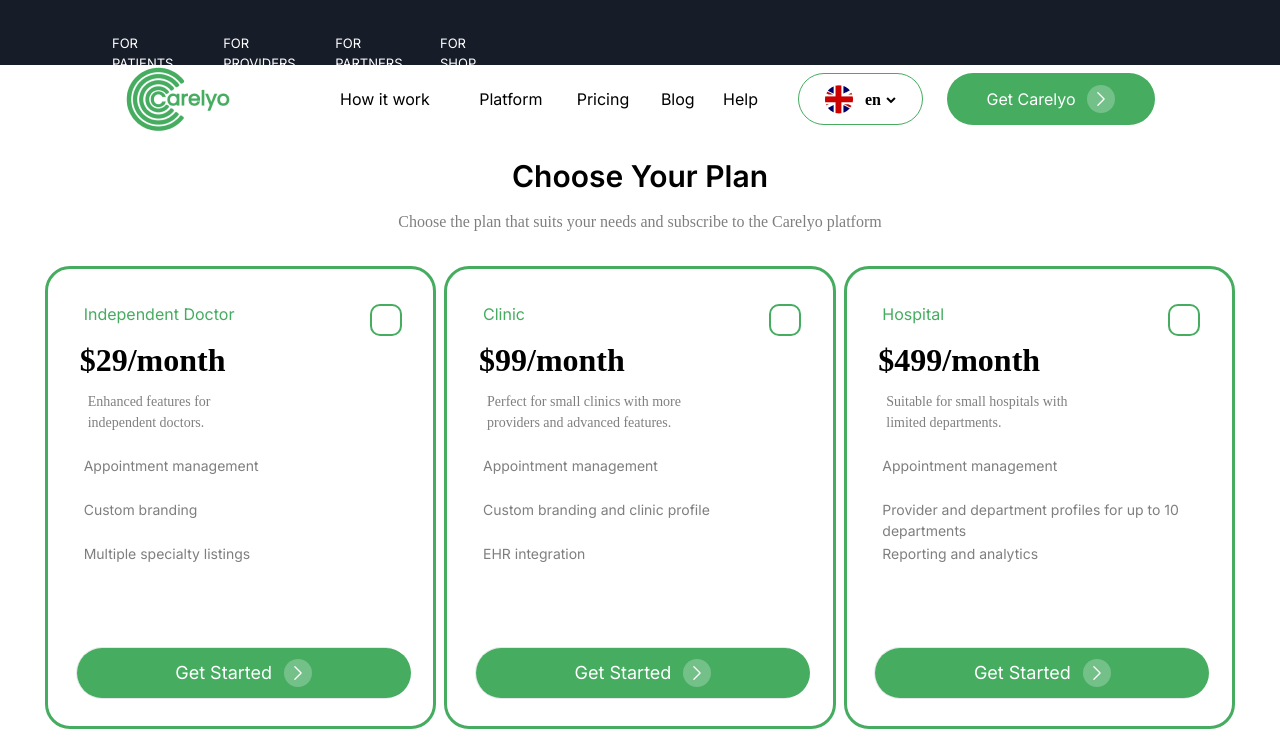
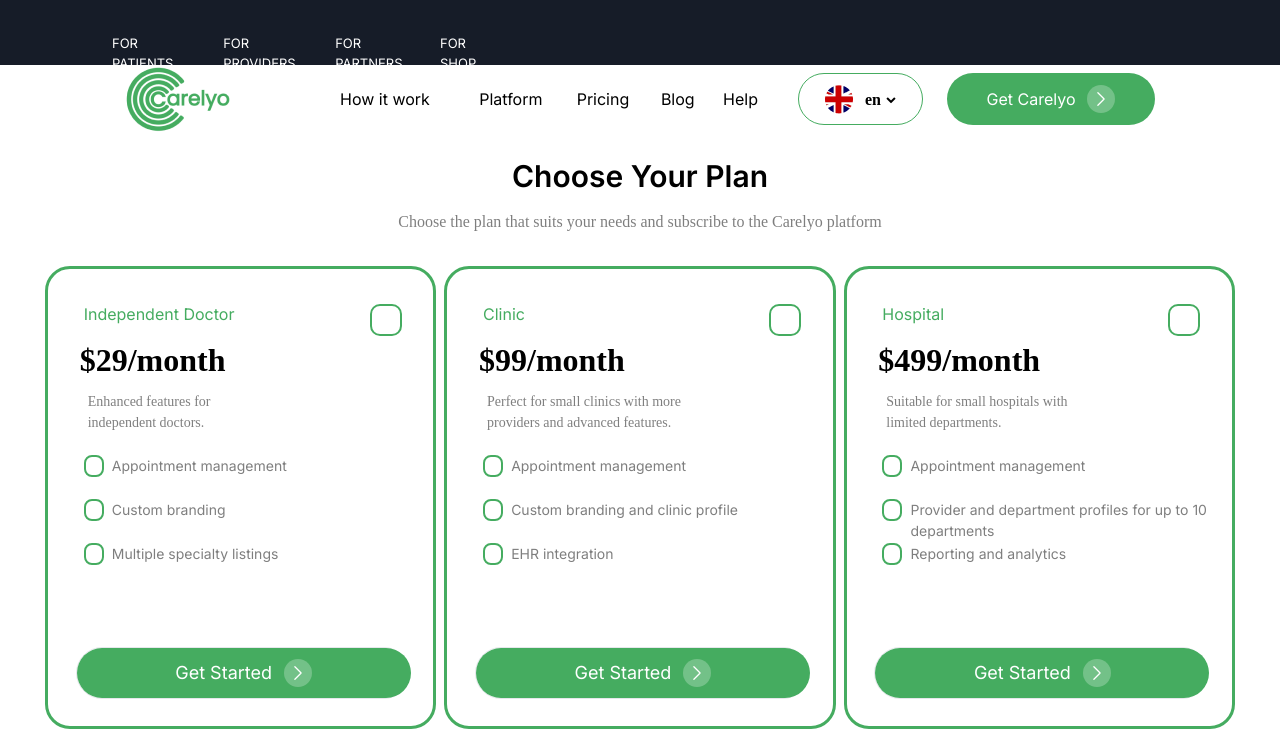
Before and after one commit to meeruu8282/next-mongodb-clerk, a Next.js app: page /providers/pricing in a window 1280 px wide. Shown: the top 754 px of the page. Built offline with nearby package versions, Linux system fonts and the light colour scheme.

Commit message:
fix bugg in pricing

```diff
--- a/src/app/providers/Components/checkboxItem.tsx
+++ b/src/app/providers/Components/checkboxItem.tsx
@@ -30,6 +30,7 @@ const CheckboxItem: React.FC<CheckboxItemProps> = ({
 
       <ToggleableBox id={1} isChecked={false} onToggle={handelToggle} />
 
+
       </div>
     </div>
   );
--- a/src/app/providers/Components/customContentBox.tsx
+++ b/src/app/providers/Components/customContentBox.tsx
@@ -78,6 +78,7 @@ const CustomContentBox: React.FC<CheckboxItemProps & CustomContentBoxProps> = ({
         <div className={`text-[Poppins] font-normal text-[14px] mt-5 ml-2 ${id === selectedBox ? "text-white" : ""}`}>
   {features.map((feature, idx) => (
     <div className="flex w-[333.98] h-[24px] gap-[8px] mt-5" key={idx}>
+     <StyledBox width="22px" height="22px"/>
       <div className="w-[331.98px] h-[24px] opacity-50">
         <p>{feature}</p>
       </div>
```
